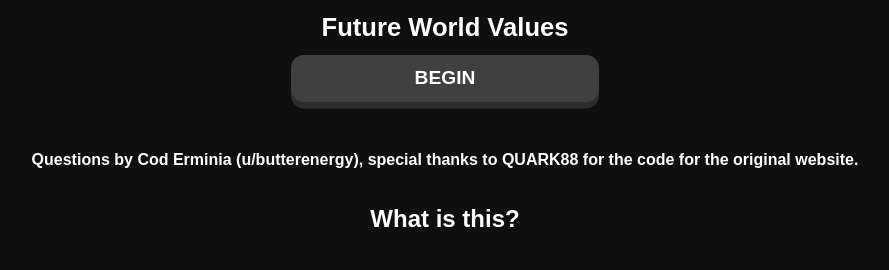
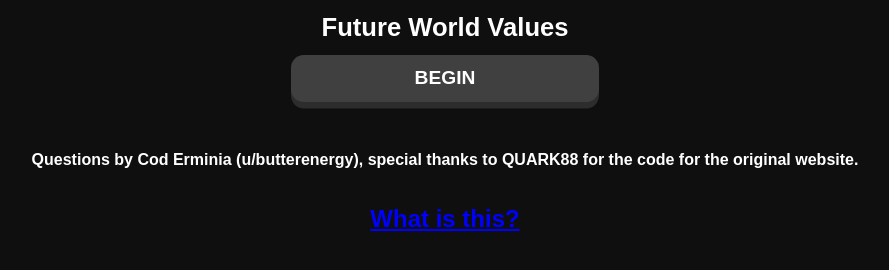
Before and after one commit to DarkErminia/spec-world-values, a plain HTML site: page index.html in a window 1280 px wide. Shown: the whole page, without its empty margins (195-1084 px from the left). Drawn offline with Linux system fonts and the light colour scheme.

Commit message:
Update style.css

```diff
--- a/style.css
+++ b/style.css
@@ -13,6 +13,17 @@
     --neutralshadow: hsl(0 0% 30%);
     --minus1shadow: hsl(0 75% 25%);
     --minus2shadow: hsl(0 100% 15%);
+}
+
+h1.interactable { /* Apply this class to your h1 */
+  color: blue; /* Make it look like a link */
+  text-decoration: underline; /* Optional: Add an underline */
+  cursor: pointer; /* Change the cursor to a pointer (hand) on hover */
+}
+
+h1.interactable:hover {
+  color: darkblue;
+  text-decoration: none;
 }
 
 * {
```
